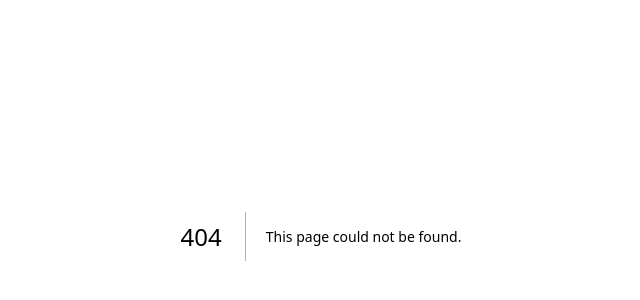
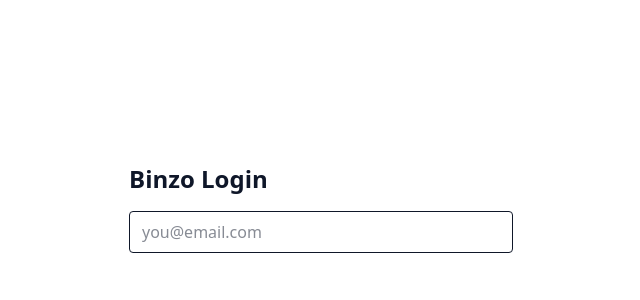
Before and after one commit to alton47/binzo, a Next.js app: page /login in a window 1280 px wide. Before the commit this address had no page. Shown: the part 164-464 px from the top of the page, without its empty margins (319-959 px from the left). Built offline with nearby package versions, Linux system fonts and the light colour scheme; no server answers.

Commit message:
Create a BASIC Login page

```diff
--- /dev/null
+++ b/app/(auth)/login/page.tsx
@@ -0,0 +1,33 @@
+"use client";
+import { supabase } from "@/lib/supabase/client";
+import { useState } from "react";
+
+export default function LoginPage() {
+  const [email, setEmail] = useState("");
+
+  const login = async () => {
+    await supabase.auth.signInWithOtp({ email });
+  };
+
+  return (
+    <div className="min-h-screen flex items-center justify-center">
+      <div className="w-full max-w-sm space-y-4">
+        <h1 className="text-2xl font-bold">Binzo Login</h1>
+
+        <input
+          value={email}
+          onChange={(e) => setEmail(e.target.value)}
+          placeholder="you@email.com"
+          className="w-full border rounded px-3 py-2"
+        />
+
+        <button
+          onClick={login}
+          className="w-full bg-brand text-white py-2 rounded"
+        >
+          Send magic link
+        </button>
+      </div>
+    </div>
+  );
+}
```
